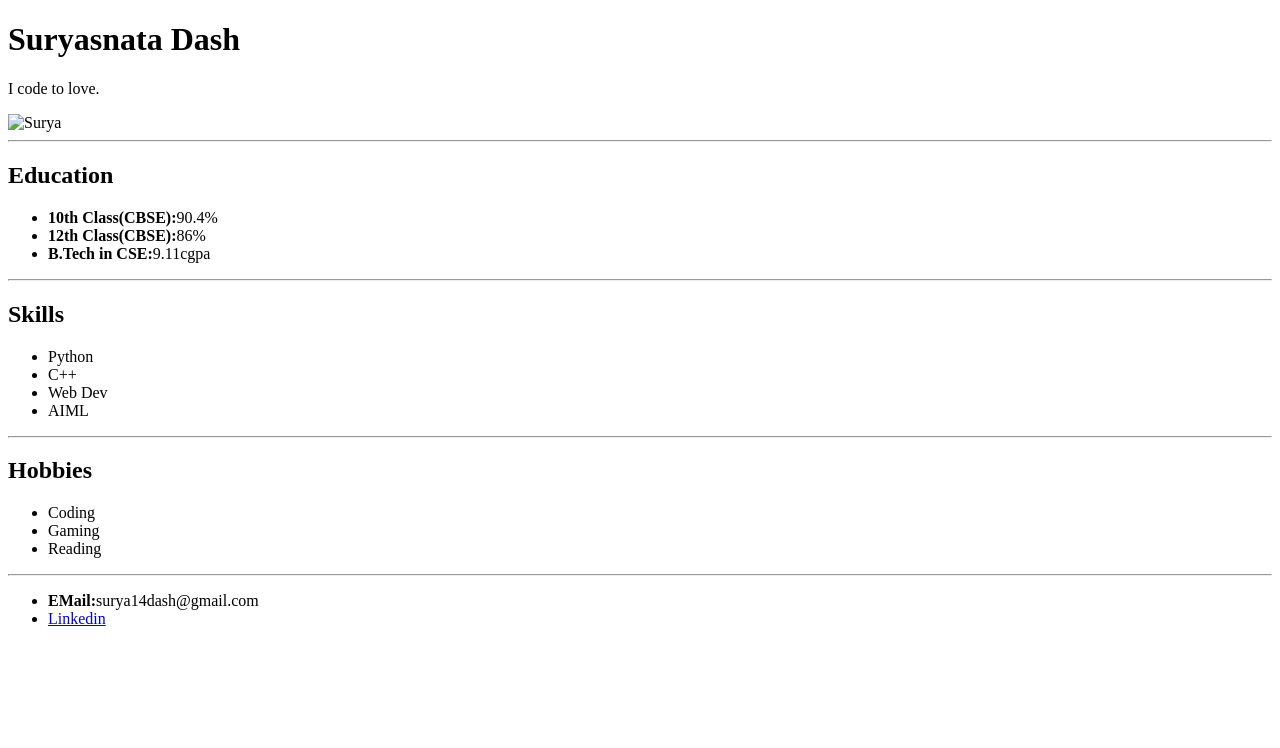
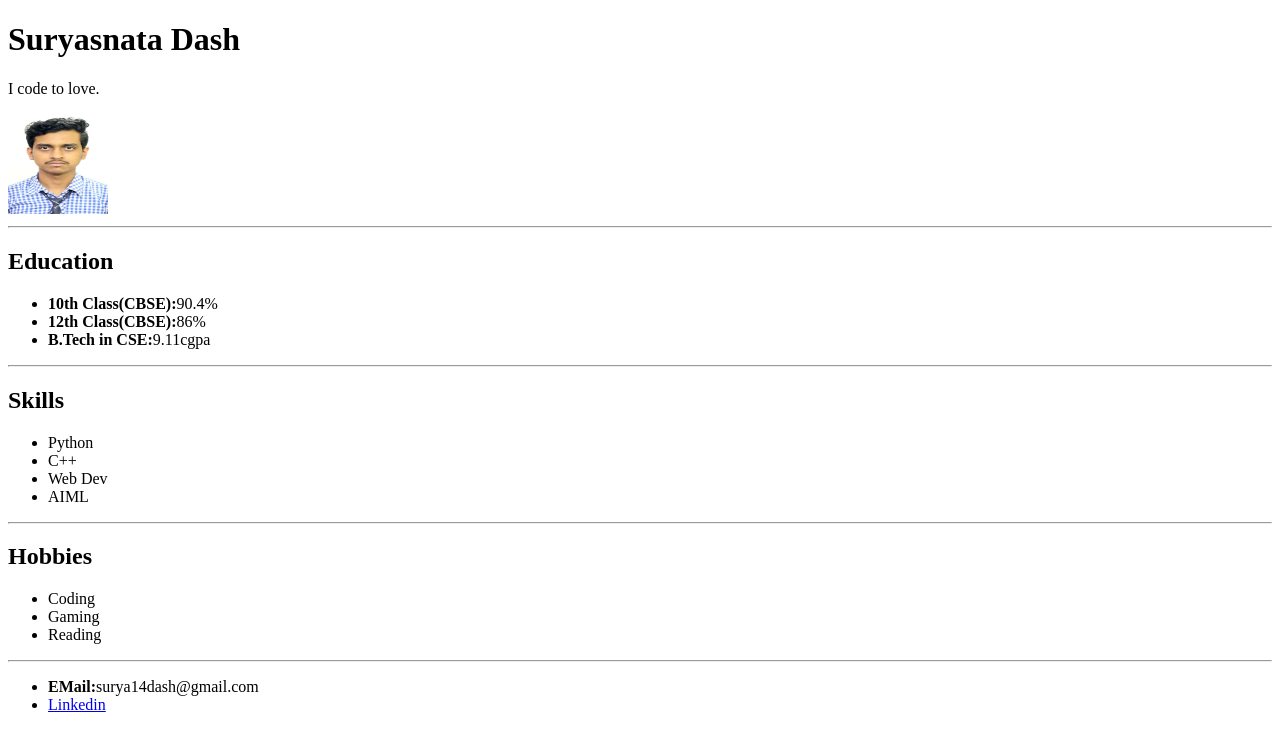
Before and after one commit to techie-surya/portfolio, a plain HTML site: page index.html in a window 1280 px wide. Drawn offline with Linux system fonts and the light colour scheme.

Commit message:
add photo 100px x 100px

```diff
--- a/index.html
+++ b/index.html
@@ -9,7 +9,7 @@
   <header>
     <h1>Suryasnata Dash</h1>
     <p>I code to love.</p>
-    <img src="/Images/SURYA POSTCARD.JPG" alt="Surya" height="100px" width="100px">
+    <img src="SURYA POSTCARD.JPG" alt="Surya" height="100px" width="100px">
   </header>
   <hr>
   <!-- Portfolio Sections -->
```
Also changed, not shown: SURYA POSTCARD.JPG (added).
